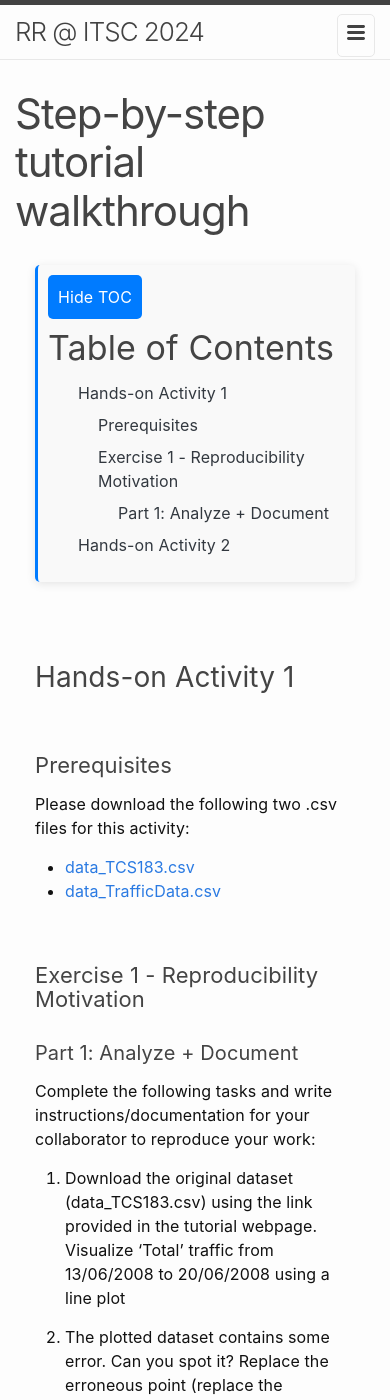
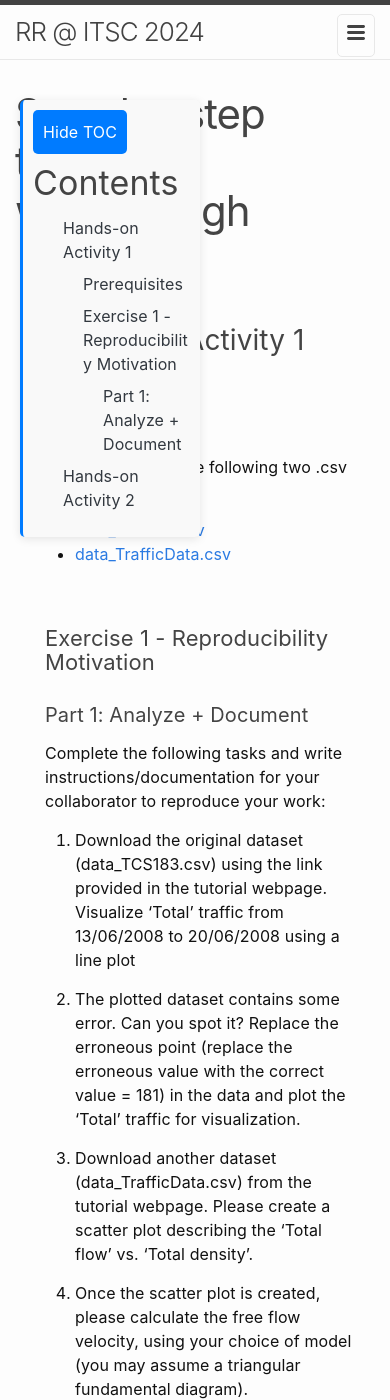
Before and after one commit to RRinTransportation/itsc24-rr-tutorial, a Jekyll site: the page built from step-by-step.md, in a window 390 px wide and 1400 px high. Built offline with Jekyll 4.4.1, drawn with Linux system fonts in a browser that asks for light colours.

Commit message:
Simplify the TOC

```diff
--- a/_layouts/post.html
+++ b/_layouts/post.html
@@ -45,7 +45,7 @@ layout: default
     <aside class="toc-sidebar">
       <button id="toc-toggle" class="toc-toggle">Hide TOC</button> <!-- Add button to toggle TOC -->
       <nav id="toc-container">
-        <h3>Table of Contents</h3>
+        <h3>Contents</h3>
         <ul id="toc">
           <!-- This will be populated by JavaScript -->
         </ul>
--- a/assets/css/post.css
+++ b/assets/css/post.css
@@ -48,48 +48,6 @@
     color: #1167c3; /* Hover color */
 }
 
-/* Responsive design for smaller screens */
-@media (max-width: 1200px) {
-    .toc-sidebar {
-        width: 20%;            /* Narrower TOC on medium screens */
-        min-width: 150px;       /* Enforce a smaller minimum width */
-        margin-right: 15px;
-    }
-}
-
-@media (max-width: 992px) {
-    .toc-sidebar {
-        width: 100%;            /* Full width TOC on smaller screens */
-        position: relative;      /* Make the TOC scroll with the content */
-        margin-bottom: 20px;     /* Add space between TOC and content */
-        top: auto;               /* Remove fixed positioning */
-        left: auto;              /* Remove left positioning */
-    }
-
-    .post-content {
-        margin-left: 0;          /* Remove left margin on small screens */
-    }
-}
-
-@media (max-width: 768px) {
-    .post-container {
-        flex-direction: column;  /* Stack the TOC and content on small screens */
-        max-width: 100%;         /* Full width on small screens */
-    }
-
-    .toc-sidebar {
-        width: 100%;             /* TOC takes full width on mobile */
-        position: static;        /* Disable floating on small screens */
-        margin-bottom: 20px;     /* Add space between TOC and content */
-        top: auto;               /* Remove fixed position on mobile */
-        left: auto;              /* Remove left offset on mobile */
-    }
-
-    .post-content {
-        margin-left: 0;          /* Remove left margin on small screens */
-    }
-}
-
 /* TOC collapsible functionality */
 .toc-sidebar.collapsed {
     display: none; /* Hide TOC when collapsed */
@@ -112,12 +70,6 @@
     z-index: 20;
 }
 
-@media (max-width: 768px) {
-    .toc-toggle-btn {
-        display: block;         /* Show the button on small screens */
-    }
-}
-
 .toc-sidebar.active {
     display: block;            /* Show TOC when active */
 }
```
Also changed, not shown: other parts of _layouts/post.html (+2 -2 lines).
